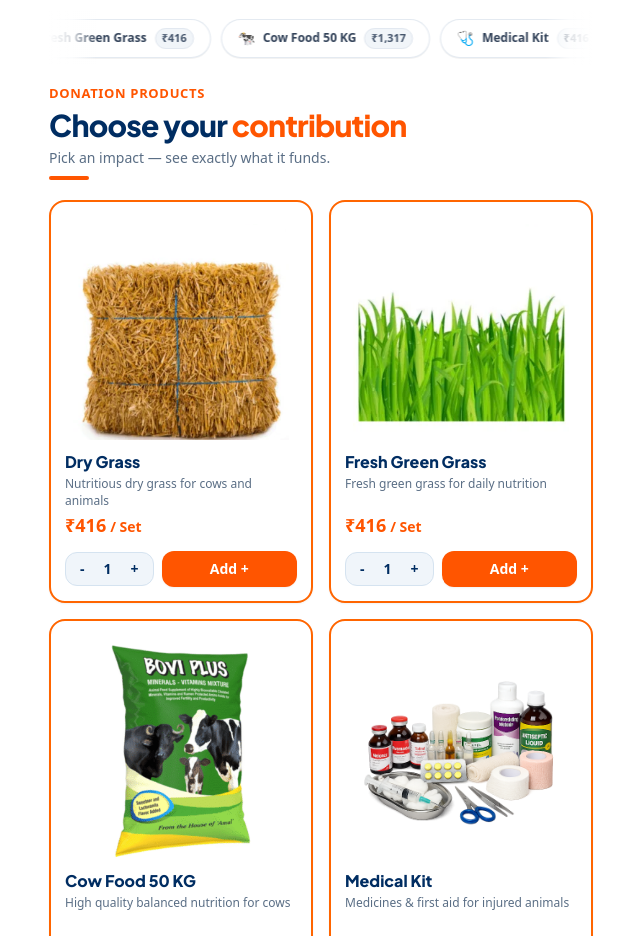
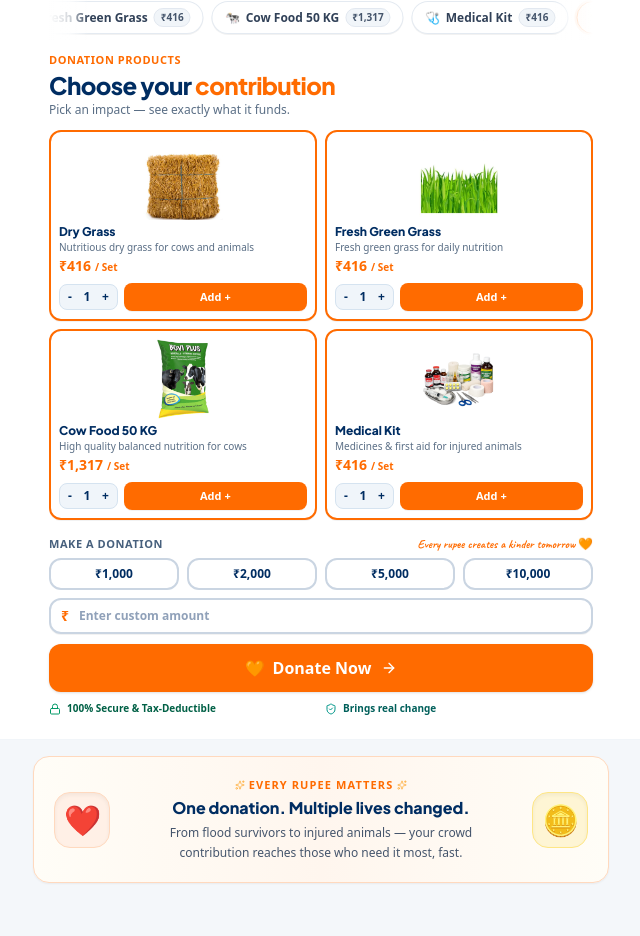
Before and after one commit to himanshu-raj-sharma/Punykart, a React (Vite) app: page / in a window 1280 px wide. Shown: the part 812-1748 px from the top of the page, without its empty margins (319-959 px from the left). Built offline with nearby package versions, Linux system fonts and the light colour scheme.

Commit message:
style: refine theme colors and UI layout
Update primary theme color to #FF6B00 and adjust layout spacing, padding,
and typography for improved visual consistency and responsiveness.

```diff
--- a/index.html
+++ b/index.html
@@ -3,7 +3,7 @@
   <head>
     <meta charset="UTF-8" />
     <meta name="viewport" content="width=device-width, initial-scale=1.0, viewport-fit=cover" />
-    <meta name="theme-color" content="#0F2942" />
+    <meta name="theme-color" content="#FF6B00" />
     <title>Together We Change Lives | Punyakart Foundation</title>
     <meta name="description" content="Whether it's a flood survivor, an injured animal, a hungry child, or a family rebuilding after disaster — your crowd donation reaches them within 24 hours." />
     <meta property="og:title" content="Together We Change Lives | Punyakart Foundation" />
@@ -12,9 +12,9 @@
     <meta name="twitter:card" content="summary_large_image" />
     <link rel="preconnect" href="https://fonts.googleapis.com" />
     <link rel="preconnect" href="https://fonts.gstatic.com" crossorigin />
-    <link href="https://fonts.googleapis.com/css2?family=Caveat:wght@600;700&family=Inter:wght@300;400;500;600;700&family=Merriweather:wght@700;800;900&family=Plus+Jakarta+Sans:wght@500;600;700;800&family=Roboto+Slab:wght@700;800;900&display=swap" rel="stylesheet" />
+    <link href="https://fonts.googleapis.com/css2?family=Caveat:wght@600;700&family=Inter:wght@300;400;500;600;700&family=Lora:ital,wght@0,500;0,600;0,700;1,500&family=Outfit:wght@500;600;700;800;900&family=Plus+Jakarta+Sans:wght@400;500;600;700;800&family=Roboto+Slab:wght@700;800;900&display=swap" rel="stylesheet" />
   </head>
-  <body class="bg-[#FDFBF7] text-[#111c2d] antialiased">
+  <body class="bg-[#F4F7FA] text-neutral-900 antialiased selection:bg-orange-500 selection:text-white">
     <div id="root"></div>
     <script type="module" src="/src/main.tsx"></script>
   </body>
--- a/src/App.tsx
+++ b/src/App.tsx
@@ -111,7 +111,7 @@ export default function App() {
   };
 
   return (
-    <div className="min-h-screen w-full flex flex-col bg-[#F8FAFC] text-[#0B2545] selection:bg-orange-200 selection:text-orange-950 font-sans antialiased overflow-x-hidden pb-20 lg:pb-0">
+    <div className="min-h-screen w-full flex flex-col bg-[#F4F7FA] text-neutral-900 selection:bg-[#FF6B00] selection:text-white font-sans antialiased overflow-x-hidden pb-20 lg:pb-0">
 
       {/* 1. Official Header matching PDF */}
       <Header
--- a/src/components/CauseContributionSection.tsx
+++ b/src/components/CauseContributionSection.tsx
@@ -162,16 +162,16 @@ export const CauseContributionSection: React.FC<CauseContributionSectionProps> =
   };
 
   return (
-    <section id="choose-cause" className="py-7 sm:py-10 bg-white border-b border-slate-100">
-      <div className="max-w-md sm:max-w-lg md:max-w-xl mx-auto px-3.5 sm:px-4">
+    <section id="choose-cause" className="py-4 sm:py-6 bg-white border-b border-slate-100">
+      <div className="max-w-md sm:max-w-lg md:max-w-xl mx-auto px-3 sm:px-4">
 
         {/* Continuous Horizontal Sliding Contribution Tabs (Sliding Right-to-Left) */}
-        <div className="relative overflow-hidden w-full py-1 mb-4 sm:mb-5 group">
-          <div className="absolute left-0 top-0 bottom-0 w-8 sm:w-12 bg-gradient-to-r from-white via-white/80 to-transparent z-10 pointer-events-none" />
-          <div className="absolute right-0 top-0 bottom-0 w-8 sm:w-12 bg-gradient-to-l from-white via-white/80 to-transparent z-10 pointer-events-none" />
+        <div className="relative overflow-hidden w-full py-0.5 mb-2 sm:mb-3 group">
+          <div className="absolute left-0 top-0 bottom-0 w-6 sm:w-10 bg-gradient-to-r from-white via-white/80 to-transparent z-10 pointer-events-none" />
+          <div className="absolute right-0 top-0 bottom-0 w-6 sm:w-10 bg-gradient-to-l from-white via-white/80 to-transparent z-10 pointer-events-none" />
 
           <div
-            className="flex w-max animate-continuous-rtl group-hover:[animation-play-state:paused] gap-2 sm:gap-2.5 py-1"
+            className="flex w-max animate-continuous-rtl group-hover:[animation-play-state:paused] gap-2 py-1"
             style={{ '--marquee-duration': '22s' } as React.CSSProperties}
           >
             {[...CONTRIBUTION_CARDS, ...CONTRIBUTION_CARDS].map((card, idx) => {
@@ -182,25 +182,25 @@ export const CauseContributionSection: React.FC<CauseContributionSectionProps> =
                   key={`${card.id}-${idx}`}
                   type="button"
                   onClick={() => handleSelectTab(card.id)}
-                  className={`flex items-center gap-1.5 sm:gap-2 px-3.5 sm:px-4 py-2 rounded-full text-xs font-bold transition-all cursor-pointer border flex-shrink-0 select-none shadow-2xs ${
+                  className={`flex items-center gap-1.5 px-3 py-1.5 rounded-full text-xs font-bold transition-all cursor-pointer border flex-shrink-0 select-none shadow-2xs ${
                     isSelected
-                      ? 'bg-[#FFF7ED] border-[#FF6500] text-[#9A3412] ring-2 ring-[#FF6500]/25 shadow-xs'
-                      : 'bg-white border-slate-200/90 text-slate-700 hover:border-orange-300 hover:text-slate-950 hover:bg-orange-50/30'
+                      ? 'bg-[#FFF0E6] border-[#FF6B00] text-[#C84800] ring-2 ring-[#FF6B00]/25 shadow-xs'
+                      : 'bg-white border-slate-200/90 text-slate-700 hover:border-[#FF6B00] hover:text-[#002D62] hover:bg-[#FFF0E6]/30'
                   }`}
                   aria-label={`Select ${card.title} contribution`}
                 >
-                  <span className="text-sm">{card.icon}</span>
+                  <span className="text-xs">{card.icon}</span>
                   <span className="whitespace-nowrap">{card.title}</span>
                   <span
-                    className={`text-[10px] sm:text-[11px] font-black px-1.5 py-0.5 rounded-full border ${
+                    className={`text-[10px] font-black px-1.5 py-0.5 rounded-full border ${
                       isSelected
-                        ? 'bg-[#FF6500] text-white border-[#EA580C]'
+                        ? 'bg-[#FF6B00] text-white border-[#E05300]'
                         : 'bg-slate-100 text-slate-600 border-slate-200'
                     }`}
                   >
                     ₹{card.price.toLocaleString()}
                   </span>
-                  {isSelected && <Check className="w-3.5 h-3.5 text-[#FF6500] stroke-[2.5]" />}
+                  {isSelected && <Check className="w-3 h-3 text-[#FF6B00] stroke-[2.5]" />}
                 </button>
               );
             })}
@@ -208,21 +208,20 @@ export const CauseContributionSection: React.FC<CauseContributionSectionProps> =
         </div>
 
         {/* Heading & Subtitle Matching Screenshot */}
-        <div className="text-left mb-4 sm:mb-5">
-          <span className="text-[#FF5500] font-black text-xs sm:text-[13px] tracking-wider uppercase block mb-1">
+        <div className="text-left mb-3">
+          <span className="text-[#FF6B00] font-black text-[11px] tracking-wider uppercase block mb-0.5">
             DONATION PRODUCTS
           </span>
-          <h2 className="font-display text-2xl sm:text-3xl font-black text-[#002D62] tracking-tight leading-tight">
-            Choose your <span className="text-[#FF5500]">contribution</span>
+          <h2 className="font-display text-xl sm:text-2xl font-black text-[#002D62] tracking-tight leading-tight">
+            Choose your <span className="text-[#FF6B00]">contribution</span>
           </h2>
-          <p className="text-[#5A6E85] text-xs sm:text-sm mt-1 font-medium">
+          <p className="text-[#5A6E85] text-xs mt-0.5 font-medium">
             Pick an impact — see exactly what it funds.
           </p>
-          <div className="w-10 h-1 bg-[#FF5500] rounded-full mt-2" />
         </div>
 
-        {/* 2x2 Grid of Contribution Cards (Matches Screenshot Exactly) */}
-        <div className="grid grid-cols-2 gap-2.5 sm:gap-4 mb-4 sm:mb-6">
+        {/* 2x2 Grid of Compact Contribution Cards */}
+        <div className="grid grid-cols-2 gap-2 mb-3">
           {CONTRIBUTION_CARDS.map((card) => {
             const inCartQty = quantities[card.id] || 0;
             const stepperVal = stepperValues[card.id] || 1;
@@ -231,16 +230,16 @@ export const CauseContributionSection: React.FC<CauseContributionSectionProps> =
               <div
                 key={card.id}
                 id={`impact-card-${card.id}`}
-                className={`border-2 border-[#FF6500] rounded-xl sm:rounded-2xl bg-white p-2.5 sm:p-3.5 flex flex-col justify-between transition-all duration-300 shadow-xs hover:shadow-md ${
-                  isHighlighted ? 'ring-4 ring-[#FF6500]/30 scale-[1.02]' : ''
+                className={`border-2 border-[#FF6B00] rounded-xl bg-white p-2 flex flex-col justify-between transition-all duration-300 shadow-2xs hover:shadow-sm ${
+                  isHighlighted ? 'ring-2 ring-[#FF6B00]/30 scale-[1.01]' : ''
                 }`}
               >
                 {/* Image */}
-                <div className="w-full aspect-square flex items-center justify-center p-1 sm:p-2 mb-1 overflow-hidden bg-white">
+                <div className="w-full h-16 sm:h-20 flex items-center justify-center mb-1 overflow-hidden bg-white">
                   <img
                     src={card.image}
                     alt={card.title}
-                    className="w-full h-full object-contain transition-transform duration-300 hover:scale-105"
+                    className="w-full h-full object-contain"
                     loading="lazy"
                     referrerPolicy="no-referrer"
                   />
@@ -249,36 +248,36 @@ export const CauseContributionSection: React.FC<CauseContributionSectionProps> =
                 {/* Content */}
                 <div className="flex-1 flex flex-col justify-between min-w-0">
                   <div>
-                    <h3 className="font-extrabold text-xs sm:text-base text-[#002D62] leading-tight truncate">
+                    <h3 className="font-extrabold text-xs text-[#002D62] leading-tight truncate">
                       {card.title}
                     </h3>
-                    <p className="text-[10px] sm:text-xs text-[#5A6E85] mt-0.5 sm:mt-1 leading-snug line-clamp-2 min-h-[26px] sm:min-h-[34px]">
+                    <p className="text-[10px] text-[#5A6E85] mt-0.5 leading-snug line-clamp-1">
                       {card.subtitle}
                     </p>
-                    <div className="mt-1 sm:mt-1.5 font-black text-sm sm:text-lg text-[#FF5500] leading-none flex items-baseline gap-1">
-                      ₹{card.price.toLocaleString()} <span className="text-[11px] sm:text-sm font-bold text-[#FF5500]">{card.unit}</span>
+                    <div className="mt-1 font-black text-xs sm:text-sm text-[#FF6B00] leading-none flex items-baseline gap-1">
+                      ₹{card.price.toLocaleString()} <span className="text-[10px] font-bold text-[#FF6B00]">{card.unit}</span>
                     </div>
                   </div>
 
                   {/* Action Controls: Stepper + Add Button */}
-                  <div className="mt-2.5 sm:mt-3 pt-0.5 flex items-center justify-between gap-1 sm:gap-2">
+                  <div className="mt-2 pt-0.5 flex items-center justify-between gap-1.5">
                     {/* Stepper Pill */}
-                    <div className="bg-[#F0F5FA] border border-[#D5E3F0] rounded-lg sm:rounded-xl px-1.5 sm:px-2.5 py-1 sm:py-1.5 flex items-center justify-between gap-1.5 sm:gap-3 text-xs flex-shrink-0">
+                    <div className="bg-[#F0F5FA] border border-[#D5E3F0] rounded-lg px-1.5 py-1 flex items-center justify-between gap-2 text-xs flex-shrink-0">
                       <button
                         type="button"
                         onClick={() => handleStepperChange(card.id, -1)}
-                        className="text-[#002D62] hover:text-[#FF5500] active:scale-90 font-black text-sm px-1 select-none cursor-pointer transition-transform"
+                        className="text-[#002D62] hover:text-[#FF6B00] active:scale-90 font-black text-xs px-0.5 select-none cursor-pointer"
                         aria-label={`Decrease quantity of ${card.title}`}
                       >
                         -
                       </button>
-                      <span className="text-[#002D62] font-black text-xs sm:text-sm min-w-[12px] sm:min-w-[14px] text-center select-none">
+                      <span className="text-[#002D62] font-black text-xs min-w-[10px] text-center select-none">
                         {stepperVal}
                       </span>
                       <button
                         type="button"
                         onClick={() => handleStepperChange(card.id, 1)}
-                        className="text-[#002D62] hover:text-[#FF5500] active:scale-90 font-black text-sm px-1 select-none cursor-pointer transition-transform"
+                        className="text-[#002D62] hover:text-[#FF6B00] active:scale-90 font-black text-xs px-0.5 select-none cursor-pointer"
                         aria-label={`Increase quantity of ${card.title}`}
                       >
                         +
@@ -289,7 +288,7 @@ export const CauseContributionSection: React.FC<CauseContributionSectionProps> =
                     <button
                       type="button"
                       onClick={() => handleAddToCart(card.id)}
-                      className="bg-[#FF5500] hover:bg-[#E64A00] active:scale-95 text-white font-extrabold text-[11px] sm:text-sm px-2.5 sm:px-4 py-1.5 rounded-lg sm:rounded-xl shadow-xs transition-all flex items-center justify-center cursor-pointer select-none flex-1 min-h-[32px] sm:min-h-[36px] whitespace-nowrap"
+                      className="bg-[#FF6B00] hover:bg-[#E05300] active:scale-95 text-white font-extrabold text-[11px] px-2 py-1 rounded-lg shadow-2xs transition-all flex items-center justify-center cursor-pointer select-none flex-1 h-7 whitespace-nowrap"
                     >
                       {inCartQty > 0 ? `Add (${inCartQty})` : 'Add +'}
                     </button>
@@ -300,20 +299,20 @@ export const CauseContributionSection: React.FC<CauseContributionSectionProps> =
           })}
         </div>
 
-        {/* MAKE A DONATION Section (Matches Screenshot Exactly) */}
+        {/* MAKE A DONATION Section */}
         <div className="mt-2 pt-1">
           {/* Header Row */}
-          <div className="flex items-center justify-between mb-2">
-            <span className="text-[#47607D] font-extrabold text-[11px] sm:text-xs tracking-wider uppercase">
+          <div className="flex items-center justify-between mb-1.5">
+            <span className="text-[#47607D] font-extrabold text-[11px] tracking-wider uppercase">
               MAKE A DONATION
             </span>
-            <span className="font-handwritten text-[#FF5500] text-xs sm:text-sm font-bold">
+            <span className="font-handwritten text-[#FF6B00] text-xs font-bold">
               Every rupee creates a kinder tomorrow 🧡
             </span>
           </div>
 
           {/* 4 Preset Buttons */}
-          <div className="grid grid-cols-4 gap-2 sm:gap-2.5 mb-3">
+          <div className="grid grid-cols-4 gap-2 mb-2">
             {[1000, 2000, 5000, 10000].map((amt) => {
               const isSelected = selectedPreset === amt;
               return (
@@ -321,10 +320,10 @@ export const CauseContributionSection: React.FC<CauseContributionSectionProps> =
                   key={amt}
                   type="button"
                   onClick={() => handlePresetClick(amt)}
-                  className={`border-2 rounded-xl py-2 px-1 text-center font-extrabold text-xs sm:text-sm transition-all cursor-pointer ${
+                  className={`border-2 rounded-xl py-1.5 px-1 text-center font-extrabold text-xs transition-all cursor-pointer ${
                     isSelected
-                      ? 'border-[#FF5500] bg-[#FFF7ED] text-[#FF5500] ring-2 ring-[#FF5500]/30 shadow-xs'
-                      : 'border-[#FF7A00] bg-white text-[#002D62] hover:bg-orange-50/60 active:scale-95'
+                      ? 'border-[#FF6B00] bg-[#FFF0E6] text-[#FF6B00] ring-1 ring-[#FF6B00]/30 shadow-2xs'
+                      : 'border-slate-300 bg-white text-[#002D62] hover:border-[#FF6B00] hover:bg-[#FFF0E6]/30 active:scale-95'
                   }`}
                 >
                   ₹{amt.toLocaleString()}
@@ -334,8 +333,8 @@ export const CauseContributionSection: React.FC<CauseContributionSectionProps> =
           </div>
 
           {/* Enter Custom Amount Input */}
-          <div className="relative mb-3.5">
-            <span className="absolute left-3.5 top-1/2 -translate-y-1/2 text-[#FF5500] font-black text-base">
+          <div className="relative mb-2.5">
+            <span className="absolute left-3 top-1/2 -translate-y-1/2 text-[#FF6B00] font-black text-sm">
               ₹
             </span>
             <input
@@ -345,13 +344,13 @@ export const CauseContributionSection: React.FC<CauseContributionSectionProps> =
               placeholder="Enter custom amount"
               value={customAmountValue}
               onChange={(e) => handleCustomAmountChange(e.target.value)}
-              className="w-full pl-8 pr-9 py-2.5 sm:py-3 bg-white border-2 border-[#FF7A00]/50 focus:border-[#FF5500] rounded-xl text-sm font-bold text-[#002D62] placeholder:text-slate-400 focus:outline-hidden transition-colors shadow-2xs"
+              className="w-full pl-7 pr-8 py-2 bg-white border-2 border-slate-300 focus:border-[#FF6B00] rounded-xl text-xs font-bold text-[#002D62] placeholder:text-slate-400 focus:outline-hidden transition-colors shadow-2xs"
             />
             {customAmountValue && (
               <button
                 type="button"
                 onClick={() => setCustomAmountValue('')}
-                className="absolute right-3 top-1/2 -translate-y-1/2 text-xs font-semibold text-slate-400 hover:text-slate-600 cursor-pointer"
+                className="absolute right-2.5 top-1/2 -translate-y-1/2 text-xs font-semibold text-slate-400 hover:text-slate-600 cursor-pointer"
               >
                 ✕
               </button>
@@ -362,25 +361,25 @@ export const CauseContributionSection: React.FC<CauseContributionSectionProps> =
           <button
             type="button"
             onClick={handleDonateClick}
-            className="w-full bg-[#FF5500] hover:bg-[#E64A00] active:bg-[#D94500] text-white font-black text-base sm:text-lg py-3.5 sm:py-4 rounded-2xl shadow-md hover:shadow-lg flex items-center justify-center gap-2 transition-all cursor-pointer"
+            className="w-full bg-[#FF6B00] hover:bg-[#E05300] active:bg-[#C84800] text-white font-black text-sm sm:text-base py-3 rounded-xl shadow-sm hover:shadow-md flex items-center justify-center gap-2 transition-all cursor-pointer"
           >
-            <span className="text-lg">🧡</span>
+            <span>🧡</span>
             <span>Donate Now</span>
-            <ArrowRight className="w-5 h-5 ml-0.5" />
+            <ArrowRight className="w-4 h-4 ml-0.5" />
           </button>
 
           {/* Dual Trust Badges */}
-          <div className="grid grid-cols-2 gap-2 mt-4 pt-1">
-            <div className="flex items-start gap-1.5 text-left">
-              <Lock className="w-3.5 h-3.5 text-emerald-600 flex-shrink-0 mt-0.5" />
-              <span className="text-[10.5px] sm:text-xs font-semibold text-emerald-800 leading-tight">
-                100% Secure &amp; Tax-Deductible Donation
+          <div className="grid grid-cols-2 gap-2 mt-2 pt-0.5">
+            <div className="flex items-center gap-1.5 text-left">
+              <Lock className="w-3 h-3 text-emerald-600 flex-shrink-0" />
+              <span className="text-[10px] font-semibold text-emerald-800 leading-tight">
+                100% Secure &amp; Tax-Deductible
               </span>
             </div>
-            <div className="flex items-start gap-1.5 text-left">
-              <ShieldCheck className="w-3.5 h-3.5 text-teal-600 flex-shrink-0 mt-0.5" />
-              <span className="text-[10.5px] sm:text-xs font-semibold text-teal-800 leading-tight">
-                Your support brings real change
+            <div className="flex items-center gap-1.5 text-left">
+              <ShieldCheck className="w-3 h-3 text-teal-600 flex-shrink-0" />
+              <span className="text-[10px] font-semibold text-teal-800 leading-tight">
+                Brings real change
               </span>
             </div>
           </div>
--- a/src/components/HeroSection.tsx
+++ b/src/components/HeroSection.tsx
@@ -8,10 +8,10 @@ interface HeroSectionProps {
 
 export const HeroSection: React.FC<HeroSectionProps> = () => {
   return (
-    <section id="top" className="relative bg-[#0B1B2B] text-white pt-5 pb-8 sm:py-12 md:py-14 overflow-hidden border-b border-slate-800">
+    <section id="top" className="relative bg-gradient-to-b from-[#001833] via-[#00244F] to-[#001833] text-white pt-5 pb-8 sm:py-12 md:py-14 overflow-hidden border-b border-slate-800">
 
       {/* Background ambient lighting */}
-      <div className="absolute top-0 left-1/2 -translate-x-1/2 w-full max-w-4xl h-64 bg-radial from-blue-900/20 via-transparent to-transparent pointer-events-none" />
+      <div className="absolute top-0 left-1/2 -translate-x-1/2 w-full max-w-4xl h-64 bg-radial from-[#FF6B00]/10 via-[#002D62]/30 to-transparent pointer-events-none" />
 
       <div className="relative max-w-3xl mx-auto px-4 sm:px-6 text-center">
 
@@ -22,7 +22,7 @@ export const HeroSection: React.FC<HeroSectionProps> = () => {
           transition={{ duration: 0.4 }}
           className="mb-2 sm:mb-3"
         >
-          <span className="text-[#FFC107] text-[10.5px] sm:text-xs font-black uppercase tracking-wider block">
+          <span className="text-[#FFB347] text-[10.5px] sm:text-xs font-black uppercase tracking-wider block">
             YOUR SMALL DONATION CAN CREATE A BIG CHANGE
           </span>
         </motion.div>
--- a/src/components/ImpactBanner.tsx
+++ b/src/components/ImpactBanner.tsx
@@ -4,7 +4,7 @@ import { Sparkles, Heart, Coins } from 'lucide-react';
 
 export const ImpactBanner: React.FC = () => {
   return (
-    <section className="py-4 px-3.5 sm:px-4 bg-[#F8FAFC]">
+    <section className="py-4 px-3.5 sm:px-4 bg-[#F4F7FA]">
       <div className="max-w-md sm:max-w-lg md:max-w-xl mx-auto">
 
         {/* Soft pale cream card matching PDF */}
@@ -13,13 +13,13 @@ export const ImpactBanner: React.FC = () => {
           whileInView={{ opacity: 1, y: 0 }}
           viewport={{ once: true }}
           transition={{ duration: 0.5 }}
-          className="relative bg-gradient-to-r from-[#FFFDF7] via-[#FFF9EC] to-[#FFFDF7] border border-[#FDE68A]/70 rounded-2xl p-4 sm:p-5 shadow-xs overflow-hidden"
+          className="relative bg-gradient-to-r from-[#FFFDF7] via-[#FFF6EE] to-[#FFFDF7] border border-[#FFD9BE] rounded-2xl p-4 sm:p-5 shadow-xs overflow-hidden"
         >
 
           <div className="flex items-center justify-between gap-2">
 
             {/* Left Graphic: Glowing Heart with sparkle */}
-            <div className="w-12 h-12 sm:w-14 sm:h-14 flex-shrink-0 flex items-center justify-center rounded-2xl bg-orange-100/70 border border-orange-200 shadow-inner">
+            <div className="w-12 h-12 sm:w-14 sm:h-14 flex-shrink-0 flex items-center justify-center rounded-2xl bg-[#FFF0E6] border border-[#FFD9BE] shadow-inner">
               <span className="text-2xl sm:text-3xl select-none" role="img" aria-label="Heart">
                 ❤️
               </span>
@@ -29,14 +29,14 @@ export const ImpactBanner: React.FC = () => {
             <div className="flex-1 text-center px-1 sm:px-2 min-w-0">
 
               {/* Eyebrow */}
-              <div className="flex items-center justify-center gap-1 text-[10px] sm:text-[11px] font-black text-amber-700 uppercase tracking-widest mb-1">
-                <Sparkles className="w-2.5 h-2.5 text-amber-500" />
+              <div className="flex items-center justify-center gap-1 text-[10px] sm:text-[11px] font-black text-[#FF6B00] uppercase tracking-widest mb-1">
+                <Sparkles className="w-2.5 h-2.5 text-[#FFB347]" />
                 <span>EVERY RUPEE MATTERS</span>
-                <Sparkles className="w-2.5 h-2.5 text-amber-500" />
+                <Sparkles className="w-2.5 h-2.5 text-[#FFB347]" />
               </div>
 
               {/* Headline */}
-              <h3 className="font-display font-black text-sm sm:text-base text-[#0B1B2B] leading-snug">
+              <h3 className="font-display font-black text-sm sm:text-base text-[#002D62] leading-snug">
                 One donation. Multiple lives changed.
               </h3>
 
--- a/src/index.css
+++ b/src/index.css
@@ -40,16 +40,43 @@
   }
 }
 
-/* Custom design system colors */
+/* Custom design system colors from punyakart.org/crowd-funding */
 :root {
-  --navy-deep: #0F2942;
-  --primary: #9F3D00;
-  --amber-vibrant: #F77F00;
-  --tertiary: #006947;
-  --canvas-warm: #FDFBF7;
-  --border-subtle: #EAE5DD;
-  --gold-light: #FFF8E1;
+  --navy-deep: #002D62;
+  --navy-midnight: #001833;
+  --primary: #FF6B00;
+  --primary-hover: #E05300;
+  --amber-gold: #FFB347;
+  --canvas-bg: #F4F7FA;
+  --border-subtle: #E2E8F0;
   --text-muted: #64748B;
+}
+
+/* Header & Footer shell matching https://punyakart.org/crowd-funding */
+.header-shell {
+  background: radial-gradient(900px 80px at 12% -30%, rgba(255, 107, 0, 0.16), transparent 55%), linear-gradient(to bottom, #00244f, #001833);
+  box-shadow: 0 10px 40px -18px rgba(0, 45, 98, 0.45);
+}
+
+.header-gold-line {
+  background: linear-gradient(90deg, transparent, #ffb347 20%, #ff6b00, #ffb347 80%, transparent);
+  height: 2px;
+}
+
+.footer-shell {
+  background: radial-gradient(900px 180px at 15% -20%, rgba(255, 107, 0, 0.12), transparent 55%), linear-gradient(to bottom, #00224a, #00152e);
+}
+
+.footer-gold-line {
+  background: linear-gradient(90deg, transparent, #ffb347, #ff6b00, #ffb347, transparent);
+  height: 1.5px;
+}
+
+.bento-card {
+  background-color: #fff;
+  border: 1px solid rgba(226, 232, 240, 0.85);
+  transition: all 0.25s cubic-bezier(0.16, 1, 0.3, 1);
+  box-shadow: 0 4px 20px -2px rgba(0, 45, 98, 0.05), 0 2px 6px -1px rgba(0, 0, 0, 0.02);
 }
 
 .no-scrollbar::-webkit-scrollbar {
```
Also changed, not shown: src/components/FaqSection.tsx (+12 -9 lines), src/components/Footer.tsx (+46 -156 lines), src/components/Header.tsx (+12 -9 lines), src/components/RescueRecoverySection.tsx (+21 -11 lines), src/components/RescueStoriesCarousel.tsx (+5 -5 lines), src/components/WhereYourMoneyGoes.tsx (+10 -10 lines).
